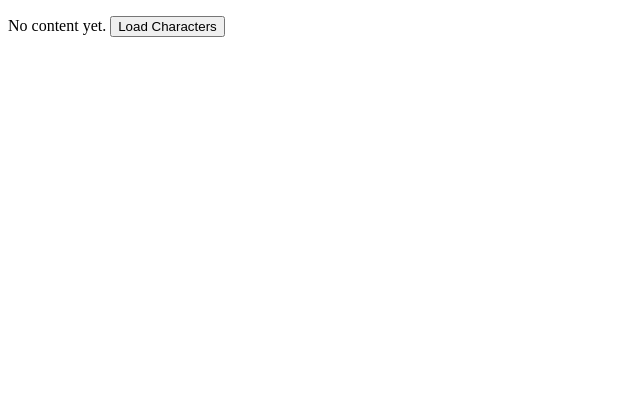
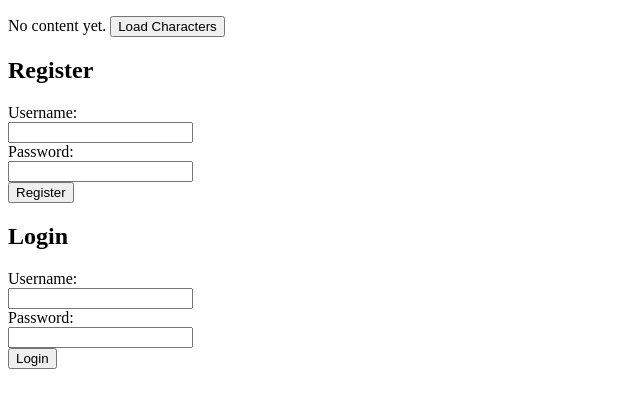
Before and after one commit to ZUMER115/Frame-Data, a website: page public/index.html in a window 1280 px wide. Shown: the whole page, without its empty margins (0-640 px from the left). Drawn offline with Linux system fonts and the light colour scheme.

Commit message:
Frontend: Added Register and Login elements

```diff
--- a/public/app.js
+++ b/public/app.js
@@ -3,7 +3,7 @@ function myFunction() {
 }
 
 async function fetchData() {
-    const response = await fetch('http://107.23.220.85:3067/api/characters');
+    const response = await fetch('http://107.23.220.85:3067/api/auth/register');
     if (!response.ok) {
         document.getElementById("characters").innerHTML = "Error fetching data: " + response.statusText;
         return;
@@ -12,3 +12,31 @@ async function fetchData() {
         document.getElementById("characters").innerHTML = JSON.stringify(data);
     }
 }
+
+async function registerUser() {
+    const username = document.getElementById("regUsername").innerHTML.value;
+    const password = document.getElementById("regPassword").innerHTML.value;
+
+    const response = await fetch('http://107.23.220.85:3067/api/characters');
+    if (!response.ok) {
+        document.getElementById("register").innerHTML = "Error registering user: " + response.statusText;
+        return;
+    } else {
+        const data = await response.json();
+        document.getElementById("register").innerHTML = JSON.stringify(data);
+    }
+}
+
+async function loginUser() {
+    const username = document.getElementById("logUsername").innerHTML.value;
+    const password = document.getElementById("logPassword").innerHTML.value;
+
+    const response = await fetch('http://107.23.220.85:3067/api/auth/login');
+    if (!response.ok) {
+        document.getElementById("login").innerHTML = "ERROR loggin in user: " + response.statusText;
+        return;
+    } else {
+        const data = await response.json();
+        document.getElementById("login").innerHTML = JSON.stringify(data);
+    }
+}
--- a/public/index.html
+++ b/public/index.html
@@ -9,5 +9,27 @@
             No content yet.
             <button onclick="fetchData()">Load Characters</button>
         </p>
+
+        <p id ="register">
+            <form id="registerForm">
+                <h2>Register</h2>
+                <label for="regUsername">Username: </label></br>
+                <input type="text" id="regUsername" name="regUsername"></br>
+                <label for="regPassword">Password: </label></br>
+                <input type="text" id="regPassword" name="regPassword"></br>
+                <button onclick="registerUser()">Register</button></br>
+            </form>
+        </p>
+
+        <p id ="Login">
+            <form id="registerForm">
+                <h2>Login</h2>
+                <label for="logUsername">Username: </label></br>
+                <input type="text" id="logUsername" name="logUsername"></br>
+                <label for="logPassword">Password: </label></br>
+                <input type="text" id="logPassword" name="logPassword"></br>
+                <button onclick="loginUser()">Login</button>
+            </form>
+        </p>
     </body>
 </html>
```
